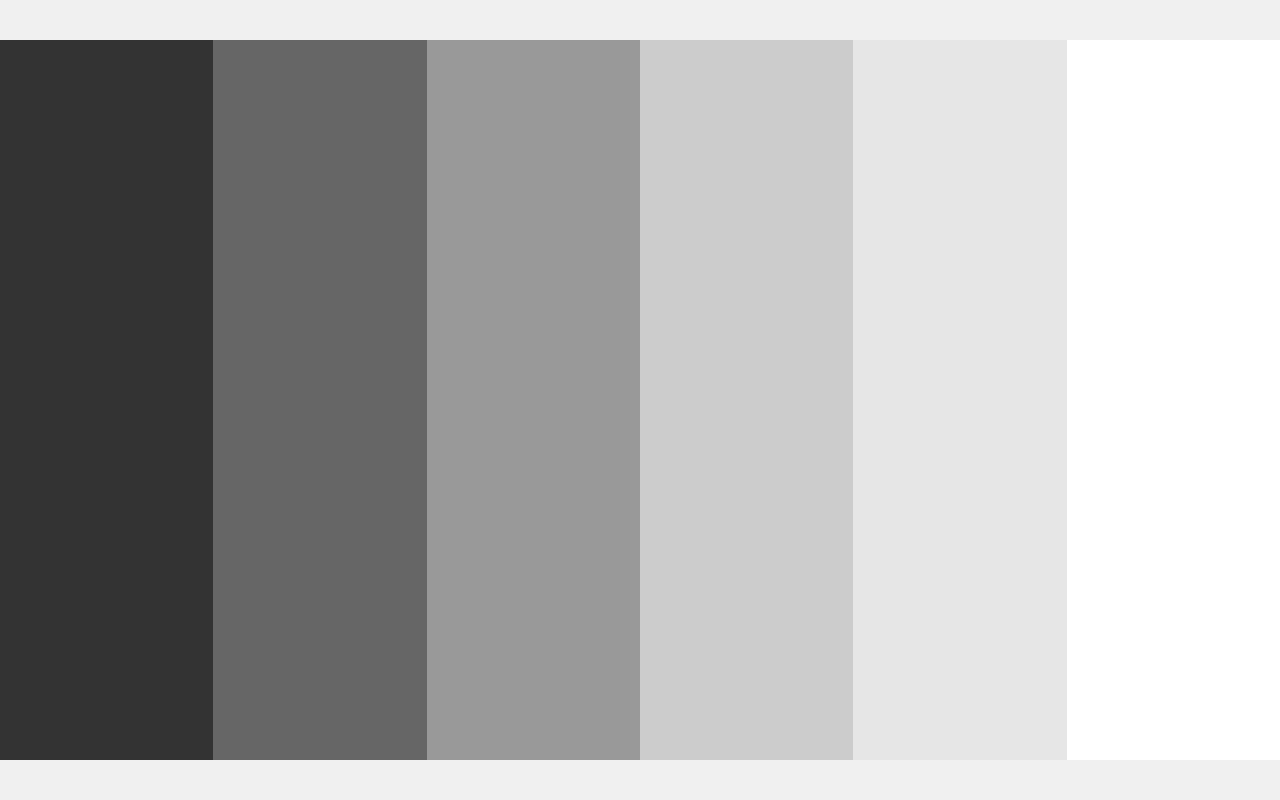
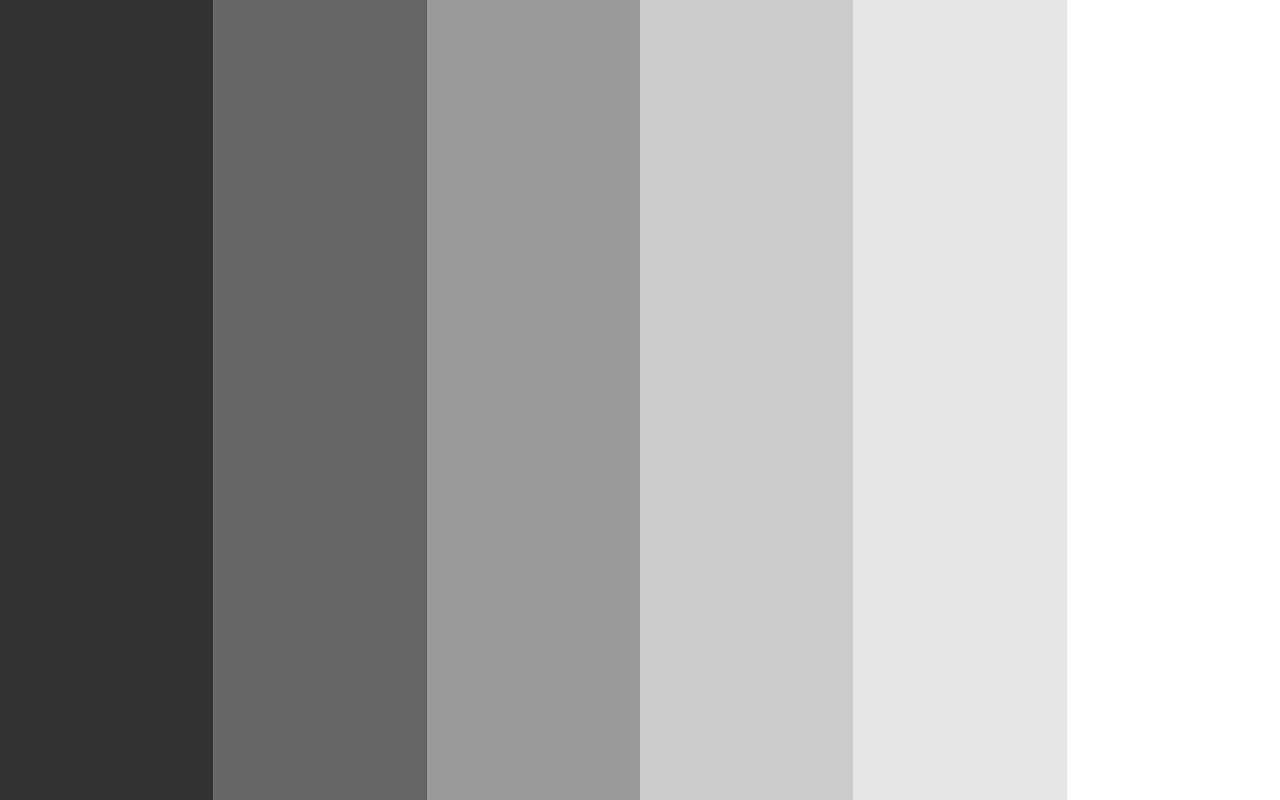
Before and after one commit to kyungsikjeung/colorpallete, a plain HTML site: page index.html in a window 1280 px wide. Drawn offline with Linux system fonts and the light colour scheme.

Commit message:
100% height 설정

```diff
--- a/index.html
+++ b/index.html
@@ -16,7 +16,7 @@
         }
         .gradient-box {
             width: 100%;
-            height: 90%;
+            height: 100%;
             display: flex;
         }
         .color-block {
```
